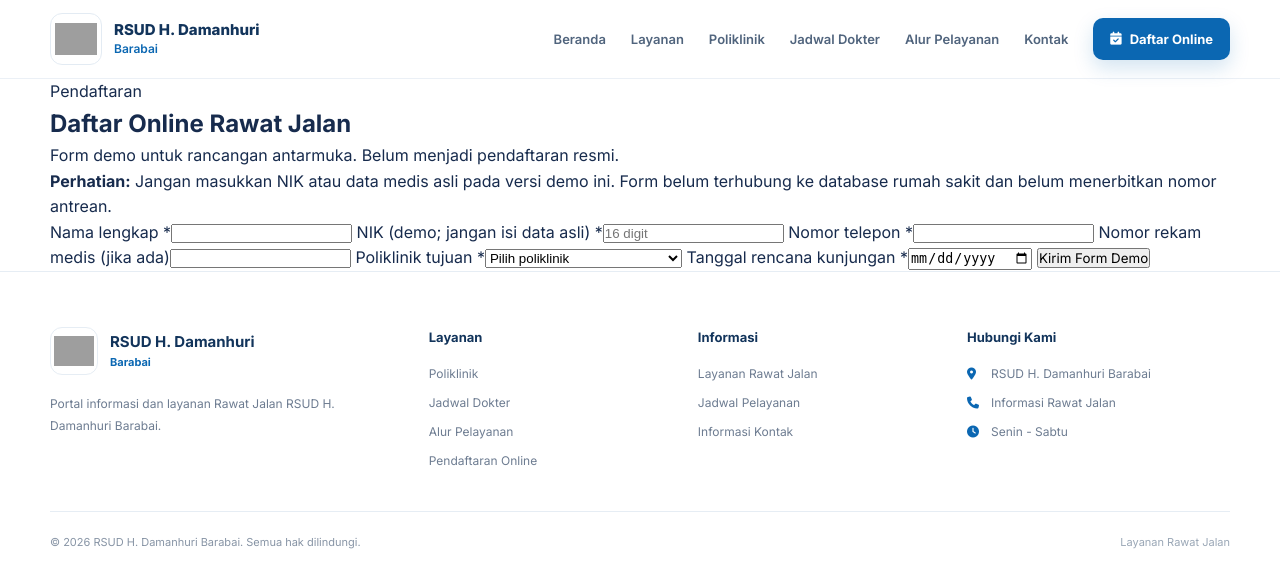
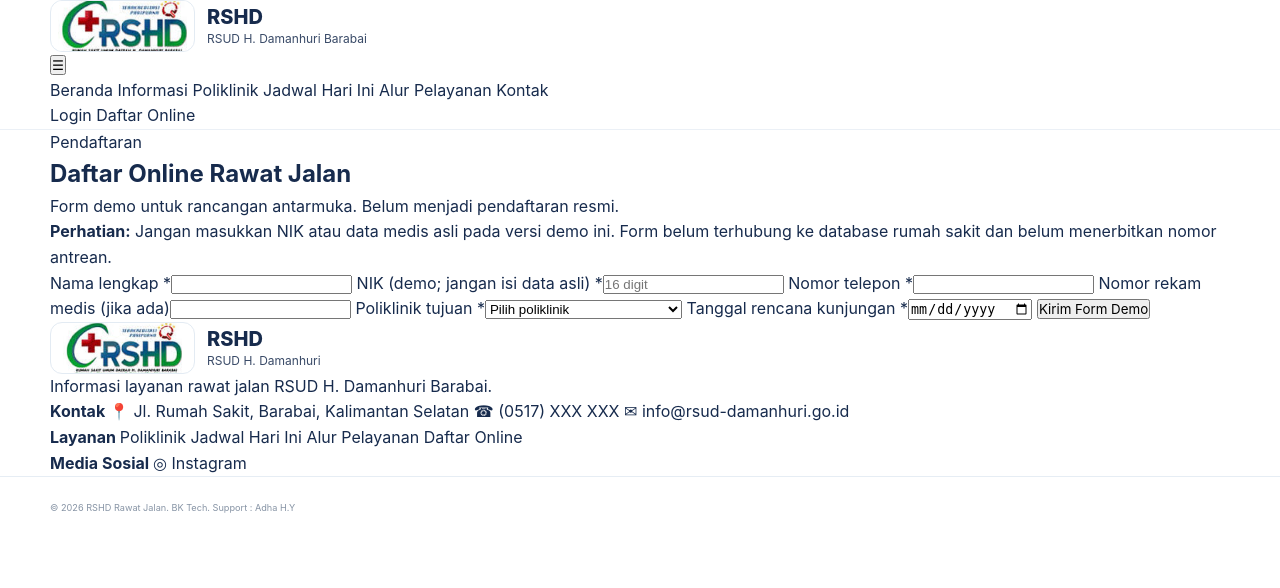
Before and after one commit to dewandaru11/rawatjalanrshd, a Flask app: page /daftar-online in a window 1280 px wide. Shown: the top 588 px of the page. Run offline with Flask 3, Linux system fonts and the light colour scheme; grey boxes are pictures that could not be loaded.

Commit message:
Update base.html

```diff
--- a/RAWAT JALAN RSHD WEB/templates/base.html
+++ b/RAWAT JALAN RSHD WEB/templates/base.html
@@ -1,357 +1,575 @@
-<!DOCTYPE html>
+<!doctype html>
 <html lang="id">
+
 <head>
-    <meta charset="UTF-8">
+  <meta charset="utf-8">
 
-    <meta
-        name="viewport"
-        content="width=device-width, initial-scale=1.0"
-    >
+  <meta name="viewport" content="width=device-width, initial-scale=1">
 
-    <meta
-        name="description"
-        content="Layanan Rawat Jalan RSUD H. Damanhuri Barabai"
-    >
+  <meta name="description"
+        content="Informasi layanan rawat jalan RSUD H. Damanhuri Barabai">
 
-    <meta
-        name="theme-color"
-        content="#0b5ea8"
-    >
+  <meta name="theme-color" content="#087f73">
 
-    <title>
-        {% block title %}
-        Rawat Jalan - RSUD H. Damanhuri Barabai
-        {% endblock %}
-    </title>
+  <title>{{ title }} | RSHD Rawat Jalan</title>
 
-    <!-- Google Font -->
-    <link rel="preconnect" href="https://fonts.googleapis.com">
-    <link rel="preconnect" href="https://fonts.gstatic.com" crossorigin>
+  <link rel="stylesheet"
+        href="{{ url_for('static', filename='css/style.css') }}">
 
-    <link
-        href="https://fonts.googleapis.com/css2?family=Inter:wght@400;500;600;700;800&display=swap"
-        rel="stylesheet"
-    >
+  <script defer
+          src="{{ url_for('static', filename='js/main.js') }}">
+  </script>
 
-    <!-- Icon -->
-    <link
-        rel="stylesheet"
-        href="https://cdnjs.cloudflare.com/ajax/libs/font-awesome/6.5.2/css/all.min.css"
-    >
+  <!-- =====================================================
+       STYLE LOGO
+       ===================================================== -->
+  <style>
 
-    <!-- CSS -->
-    <link
-        rel="stylesheet"
-        href="{{ url_for('static', filename='css/style.css') }}"
-    >
+    /* ===============================
+       BRAND / LOGO
+       =============================== */
 
-    {% block head %}{% endblock %}
+    .brand {
+      display: flex;
+      align-items: center;
+      gap: 12px;
+      text-decoration: none;
+    }
+
+    .brand-logo {
+      display: flex;
+      align-items: center;
+      justify-content: center;
+      flex-shrink: 0;
+      width: 145px;
+    }
+
+    .brand-logo img {
+      display: block;
+      width: 145px;
+      height: auto;
+      max-height: 70px;
+      object-fit: contain;
+    }
+
+    .brand-text {
+      display: flex;
+      flex-direction: column;
+      line-height: 1.15;
+    }
+
+    .brand-text strong {
+      font-size: 20px;
+      font-weight: 800;
+    }
+
+    .brand-text small {
+      font-size: 12px;
+      opacity: .85;
+      margin-top: 3px;
+    }
+
+
+    /* ===============================
+       FOOTER LOGO
+       =============================== */
+
+    .brand-light .brand-logo img {
+      max-height: 65px;
+    }
+
+
+    /* ===============================
+       JADWAL HARI INI
+       =============================== */
+
+    .main-nav a.external-jadwal {
+      white-space: nowrap;
+    }
+
+
+    /* ===============================
+       RESPONSIVE
+       =============================== */
+
+    @media (max-width: 900px) {
+
+      .brand-logo {
+        width: 120px;
+      }
+
+      .brand-logo img {
+        width: 120px;
+        max-height: 60px;
+      }
+
+      .brand-text strong {
+        font-size: 18px;
+      }
+
+      .brand-text small {
+        font-size: 11px;
+      }
+
+    }
+
+
+    @media (max-width: 600px) {
+
+      .brand {
+        gap: 7px;
+      }
+
+      .brand-logo {
+        width: 100px;
+      }
+
+      .brand-logo img {
+        width: 100px;
+        max-height: 52px;
+      }
+
+      .brand-text {
+        display: none;
+      }
+
+    }
+
+  </style>
+
 </head>
+
 
 <body>
 
+
 <!-- =====================================================
      HEADER
-    ====================================================== -->
+     ===================================================== -->
 
-    <header class="site-header" id="siteHeader">
+<header class="site-header">
 
-        <div class="container header-container">
+  <div class="container nav-wrap">
 
-            <!-- BRAND -->
-            <a href="/" class="brand">
 
-                <div class="brand-logo">
+    <!-- =================================================
+         LOGO / BRAND
+         ================================================= -->
+
+    <a class="brand"
+       href="{{ url_for('beranda') }}"
+       aria-label="RSHD Beranda">
+
+
+      <!-- LOGO RSUD -->
+      <span class="brand-logo">
+
         <img
-                        src="{{ url_for('static', filename='img/logo.png') }}"
-                        alt="Logo RSUD H. Damanhuri Barabai"
-                    >
-                </div>
+          src="{{ url_for('static', filename='img/logo-rshd-cropped.png') }}"
+          alt="Logo RSUD H. Damanhuri Barabai">
 
-                <div class="brand-text">
-                    <span class="brand-title">
-                        RSUD H. Damanhuri
       </span>
 
-                    <span class="brand-location">
-                        Barabai
+
+      <!-- NAMA RS -->
+      <span class="brand-text">
+
+        <strong>
+          RSHD
+        </strong>
+
+        <small>
+          RSUD H. Damanhuri Barabai
+        </small>
+
       </span>
-                </div>
+
 
     </a>
 
 
-            <!-- DESKTOP NAVIGATION -->
+    <!-- =================================================
+         MENU MOBILE
+         ================================================= -->
 
-            <nav class="desktop-nav">
+    <button
+      class="menu-toggle"
+      type="button"
+      aria-label="Buka menu"
+      aria-expanded="false">
 
-                <a href="/" class="nav-link">
+      ☰
+
+    </button>
+
+
+    <!-- =================================================
+         NAVIGASI
+         ================================================= -->
+
+    <nav class="main-nav" aria-label="Navigasi utama">
+
+
+      <!-- BERANDA -->
+
+      <a href="{{ url_for('beranda') }}"
+         class="{{ 'active' if request.endpoint == 'beranda' else '' }}">
+
         Beranda
+
       </a>
 
-                <a href="#layanan" class="nav-link">
-                    Layanan
+
+      <!-- INFORMASI -->
+
+      <a href="{{ url_for('informasi') }}"
+         class="{{ 'active' if request.endpoint == 'informasi' else '' }}">
+
+        Informasi
+
       </a>
 
-                <a href="#poliklinik" class="nav-link">
+
+      <!-- POLIKLINIK -->
+
+      <a href="{{ url_for('poliklinik') }}"
+         class="{{ 'active' if request.endpoint == 'poliklinik' else '' }}">
+
         Poliklinik
+
       </a>
 
-                <a href="#jadwal" class="nav-link">
-                    Jadwal Dokter
+
+      <!-- =================================================
+           JADWAL HARI INI
+           ================================================= -->
+
+      <a
+        class="external-jadwal"
+        href="https://simrs.rshdbarabai.com/anjungan/jadwaldokterpoli"
+        target="_blank"
+        rel="noopener noreferrer">
+
+        Jadwal Hari Ini
+
       </a>
 
-                <a href="#alur" class="nav-link">
+
+      <!-- ALUR PELAYANAN -->
+
+      <a href="{{ url_for('alur_pelayanan') }}"
+         class="{{ 'active' if request.endpoint == 'alur_pelayanan' else '' }}">
+
         Alur Pelayanan
+
       </a>
 
-                <a href="#kontak" class="nav-link">
+
+      <!-- KONTAK -->
+
+      <a href="{{ url_for('kontak') }}"
+         class="{{ 'active' if request.endpoint == 'kontak' else '' }}">
+
         Kontak
+
       </a>
 
-                <a href="#daftar" class="nav-button">
-                    <i class="fa-solid fa-calendar-check"></i>
-                    Daftar Online
-                </a>
 
     </nav>
 
 
-            <!-- MOBILE BUTTON -->
+    <!-- =================================================
+         TOMBOL HEADER
+         ================================================= -->
 
-            <button
-                class="mobile-menu-button"
-                id="mobileMenuButton"
-                aria-label="Buka menu"
-                type="button"
-            >
-                <i class="fa-solid fa-bars"></i>
-            </button>
+    <div class="nav-actions">
+
+
+      <!-- LOGIN -->
+
+      <a class="btn btn-outline btn-small"
+         href="{{ url_for('login') }}">
+
+        Login
+
+      </a>
+
+
+      <!-- DAFTAR ONLINE -->
+
+      <a class="btn btn-primary btn-small"
+         href="{{ url_for('daftar_online') }}">
+
+        Daftar Online
+
+      </a>
+
 
     </div>
 
 
-        <!-- MOBILE NAVIGATION -->
-
-        <nav class="mobile-nav" id="mobileNav">
-
-            <a href="/">
-                <i class="fa-solid fa-house"></i>
-                Beranda
-            </a>
-
-            <a href="#layanan">
-                <i class="fa-solid fa-stethoscope"></i>
-                Layanan
-            </a>
-
-            <a href="#poliklinik">
-                <i class="fa-solid fa-hospital"></i>
-                Poliklinik
-            </a>
-
-            <a href="#jadwal">
-                <i class="fa-solid fa-user-doctor"></i>
-                Jadwal Dokter
-            </a>
-
-            <a href="#alur">
-                <i class="fa-solid fa-route"></i>
-                Alur Pelayanan
-            </a>
-
-            <a href="#kontak">
-                <i class="fa-solid fa-phone"></i>
-                Kontak
-            </a>
-
-            <a href="#daftar" class="mobile-register">
-                <i class="fa-solid fa-calendar-check"></i>
-                Daftar Online
-            </a>
-
-        </nav>
+  </div>
 
 </header>
 
 
+
 <!-- =====================================================
-         MAIN
-    ====================================================== -->
+     MAIN CONTENT
+     ===================================================== -->
 
 <main>
 
+
+  <!-- =================================================
+       FLASH MESSAGE
+       ================================================= -->
+
+  {% with messages = get_flashed_messages(with_categories=true) %}
+
+    {% if messages %}
+
+      <div class="container flash-wrap">
+
+        {% for category, message in messages %}
+
+          <div class="flash {{ category }}">
+
+            {{ message }}
+
+          </div>
+
+        {% endfor %}
+
+      </div>
+
+    {% endif %}
+
+  {% endwith %}
+
+
+  <!-- =================================================
+       ISI HALAMAN
+       ================================================= -->
+
   {% block content %}{% endblock %}
+
 
 </main>
 
 
+
 <!-- =====================================================
      FOOTER
-    ====================================================== -->
+     ===================================================== -->
 
-    <footer class="site-footer">
+<footer class="footer">
 
-        <div class="container">
 
-            <div class="footer-grid">
+  <div class="container footer-inner">
 
-                <!-- BRAND FOOTER -->
+
+    <!-- =================================================
+         BRAND FOOTER
+         ================================================= -->
 
     <div class="footer-brand">
 
-                    <div class="footer-brand-top">
 
-                        <div class="footer-logo">
+      <a class="brand brand-light"
+         href="{{ url_for('beranda') }}">
+
+
+        <!-- LOGO FOOTER -->
+
+        <span class="brand-logo">
 
           <img
-                                src="{{ url_for('static', filename='img/logo.png') }}"
-                                alt="Logo RSUD H. Damanhuri Barabai"
-                            >
+            src="{{ url_for('static', filename='img/logo-rshd-cropped.png') }}"
+            alt="Logo RSUD H. Damanhuri Barabai">
 
-                        </div>
+        </span>
 
-                        <div>
-                            <h3>
+
+        <!-- NAMA RS -->
+
+        <span class="brand-text">
+
+          <strong>
+            RSHD
+          </strong>
+
+          <small>
             RSUD H. Damanhuri
-                            </h3>
+          </small>
+
+        </span>
+
+
+      </a>
+
 
       <p>
-                                Barabai
+
+        Informasi layanan rawat jalan
+        RSUD H. Damanhuri Barabai.
+
       </p>
-                        </div>
 
-                    </div>
-
-                    <p class="footer-description">
-                        Portal informasi dan layanan
-                        Rawat Jalan RSUD H. Damanhuri Barabai.
-                    </p>
 
     </div>
 
 
-                <!-- LAYANAN -->
 
-                <div class="footer-column">
+    <!-- =================================================
+         KONTAK
+         ================================================= -->
 
-                    <h4>
-                        Layanan
-                    </h4>
+    <div class="footer-contact">
 
-                    <a href="#poliklinik">
-                        Poliklinik
-                    </a>
 
-                    <a href="#jadwal">
-                        Jadwal Dokter
-                    </a>
+      <strong>
+        Kontak
+      </strong>
 
-                    <a href="#alur">
-                        Alur Pelayanan
-                    </a>
 
-                    <a href="#daftar">
-                        Pendaftaran Online
-                    </a>
+      <span>
+        📍 Jl. Rumah Sakit,
+        Barabai, Kalimantan Selatan
+      </span>
+
+
+      <span>
+        ☎ (0517) XXX XXX
+      </span>
+
+
+      <span>
+        ✉ info@rsud-damanhuri.go.id
+      </span>
+
 
     </div>
 
 
-                <!-- INFORMASI -->
 
-                <div class="footer-column">
+    <!-- =================================================
+         LAYANAN
+         ================================================= -->
 
-                    <h4>
-                        Informasi
-                    </h4>
+    <div class="footer-links">
 
-                    <a href="#layanan">
-                        Layanan Rawat Jalan
+
+      <strong>
+        Layanan
+      </strong>
+
+
+      <!-- POLIKLINIK -->
+
+      <a href="{{ url_for('poliklinik') }}">
+
+        Poliklinik
+
       </a>
 
-                    <a href="#jadwal">
-                        Jadwal Pelayanan
+
+      <!-- JADWAL HARI INI -->
+
+      <a
+        href="https://simrs.rshdbarabai.com/anjungan/jadwaldokterpoli"
+        target="_blank"
+        rel="noopener noreferrer">
+
+        Jadwal Hari Ini
+
       </a>
 
-                    <a href="#kontak">
-                        Informasi Kontak
+
+      <!-- ALUR -->
+
+      <a href="{{ url_for('alur_pelayanan') }}">
+
+        Alur Pelayanan
+
       </a>
+
+
+      <!-- DAFTAR ONLINE -->
+
+      <a href="{{ url_for('daftar_online') }}">
+
+        Daftar Online
+
+      </a>
+
 
     </div>
 
 
-                <!-- KONTAK -->
 
-                <div class="footer-column footer-contact">
+    <!-- =================================================
+         MEDIA SOSIAL
+         ================================================= -->
 
-                    <h4>
-                        Hubungi Kami
-                    </h4>
+    <div class="footer-social">
 
-                    <div class="contact-item">
 
-                        <i class="fa-solid fa-location-dot"></i>
+      <strong>
+        Media Sosial
+      </strong>
 
-                        <span>
-                            RSUD H. Damanhuri Barabai
+
+      <a
+        href="https://www.instagram.com/frontoffice.id?stkn=MWFjajZ0cTA3ZHdzbw=="
+        target="_blank"
+        rel="noopener noreferrer"
+        class="social-instagram">
+
+        <span aria-hidden="true">
+          ◎
         </span>
 
-                    </div>
+        Instagram
 
-                    <div class="contact-item">
+      </a>
 
-                        <i class="fa-solid fa-phone"></i>
-
-                        <span>
-                            Informasi Rawat Jalan
-                        </span>
-
-                    </div>
-
-                    <div class="contact-item">
-
-                        <i class="fa-solid fa-clock"></i>
-
-                        <span>
-                            Senin - Sabtu
-                        </span>
-
-                    </div>
-
-                </div>
 
     </div>
 
 
-            <!-- FOOTER BOTTOM -->
+  </div>
+
+
+
+  <!-- =================================================
+       FOOTER BOTTOM
+       ================================================= -->
 
   <div class="footer-bottom">
 
-                <p>
-                    © <span id="currentYear"></span>
-                    RSUD H. Damanhuri Barabai.
-                    Semua hak dilindungi.
-                </p>
 
-                <p class="footer-small">
-                    Layanan Rawat Jalan
-                </p>
+    <div class="container">
+
+
+      <small>
+
+        © 2026 RSHD Rawat Jalan.
+        BK Tech. Support : Adha H.Y
+
+      </small>
+
 
     </div>
 
+
   </div>
+
 
 </footer>
 
 
-    <!-- JAVASCRIPT -->
-
-    <script
-        src="{{ url_for('static', filename='js/app.js') }}"
-    ></script>
-
-    {% block scripts %}{% endblock %}
 
 </body>
+
 </html>
```
Lines whose indentation alone changed are shown as unchanged.
